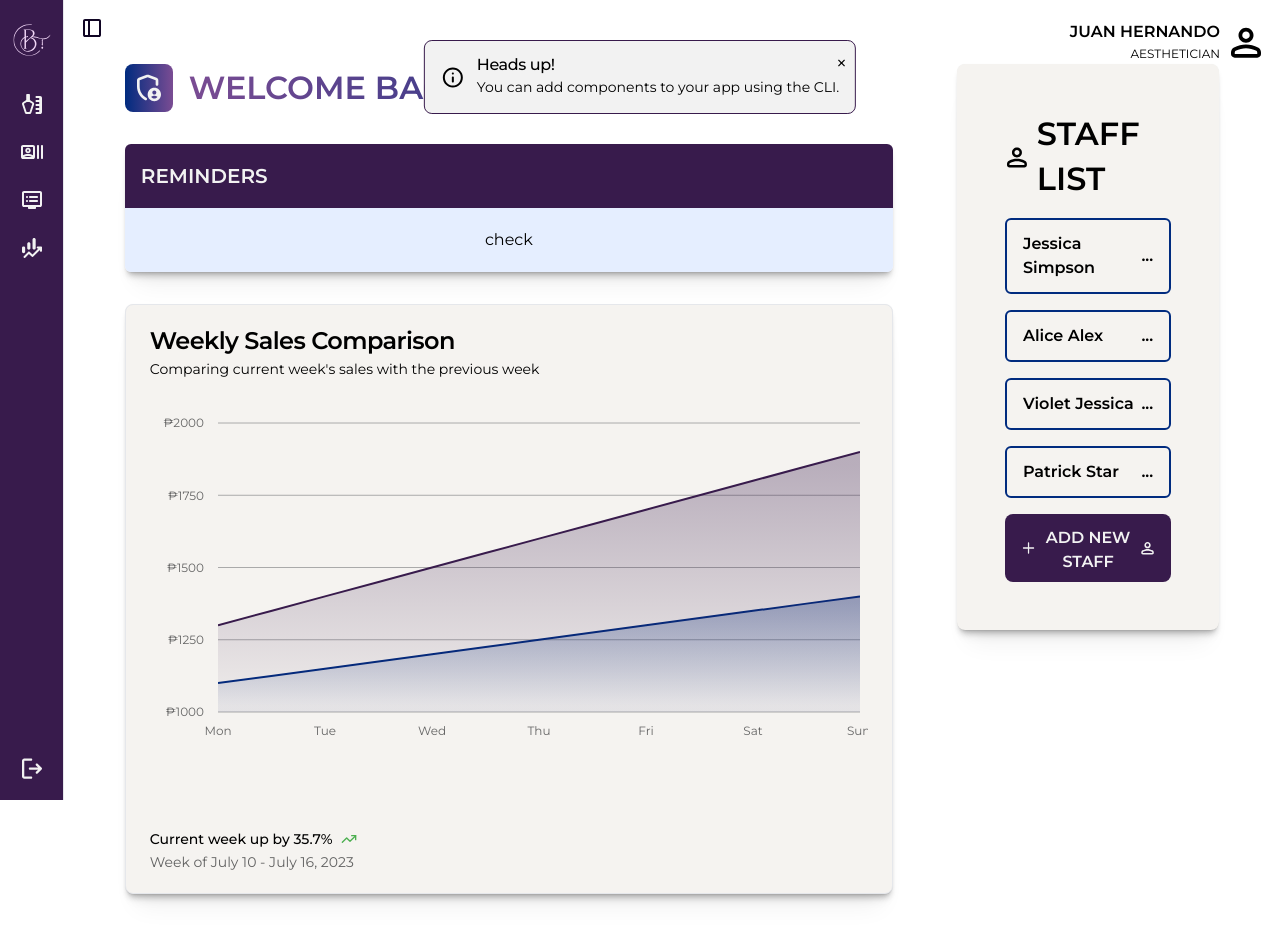
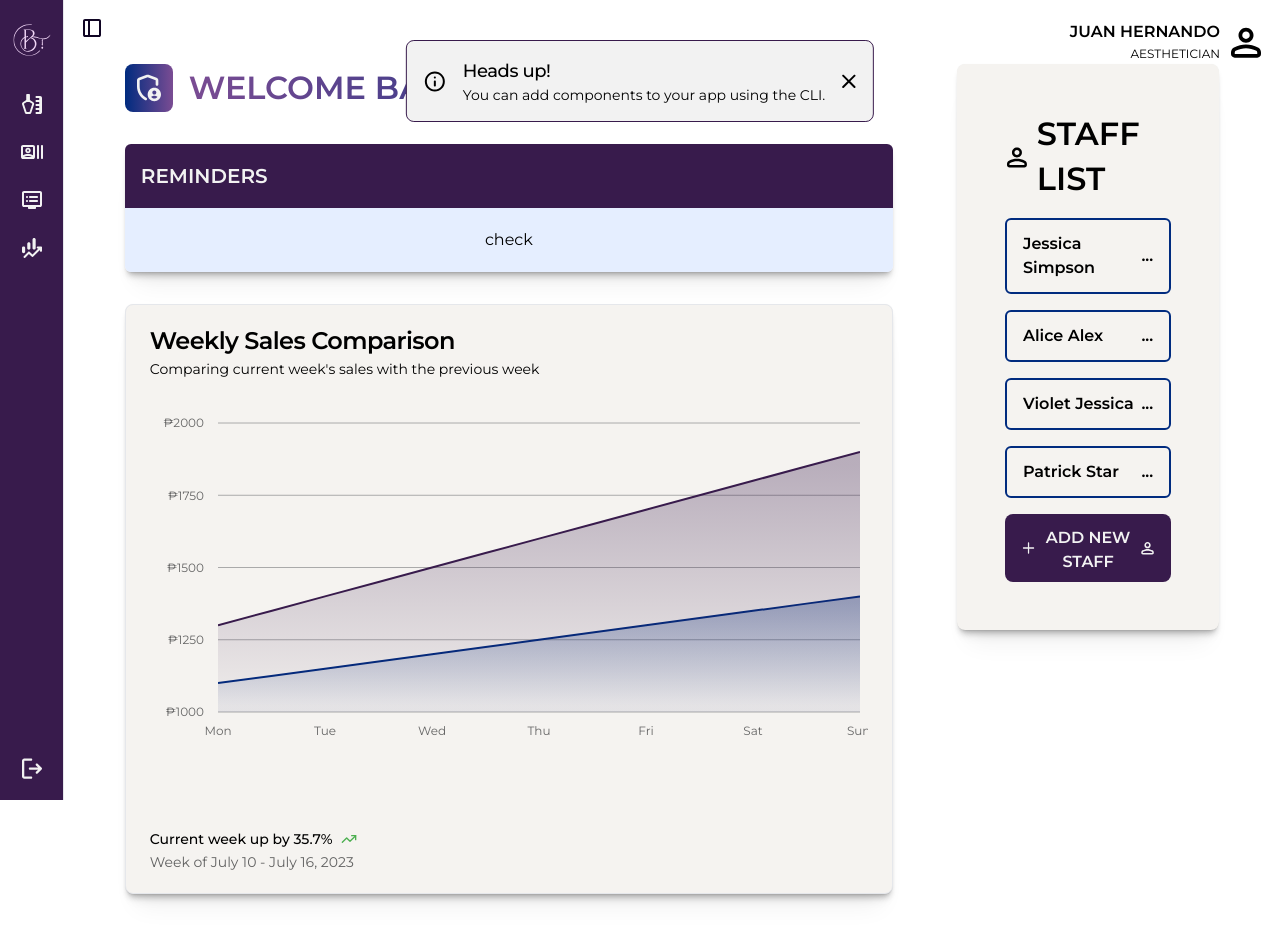
Before and after one commit to SoftwareEnginneringBeautox/testRepository, a React (Vite) app in the folder client/: page /AdminDashboard in a window 1280 px wide. Both pictures are taken after a click on the button "ADD NEW STAFF". Shown: the top 942 px of the page. Built offline with nearby package versions, Linux system fonts and the light colour scheme.

Commit message:
updated Alert.jsx and implemented AlertText

```diff
--- a/client/src/components/ui/Alert.jsx
+++ b/client/src/components/ui/Alert.jsx
@@ -2,13 +2,14 @@ import * as React from "react";
 import { cva } from "class-variance-authority";
 
 import { cn } from "@/lib/utils";
+import CloseIcon from "@/assets/icons/CloseIcon";
 
 const alertVariants = cva(
-  "fixed top-10 left-1/2 -translate-x-1/2 min-w-1/6 rounded-lg border border-lavender-400 p-4 [&>svg~*]:pl-9 [&>svg+div]:translate-y-[-3px] [&>svg]:absolute [&>svg]:top-1/2 [&>svg]:-translate-y-1/2 [&>svg]:text-foreground z-[999]",
+  "fixed flex items-center top-10 left-1/2 -translate-x-1/2 min-w-1/6 rounded-lg border border-lavender-400 p-4 gap-4 z-[999]",
   {
     variants: {
       variant: {
-        default: "bg-customNeutral-100  text-foreground",
+        default: "bg-customNeutral-100 text-foreground",
         destructive:
           "border-destructive/50 text-destructive dark:border-destructive [&>svg]:text-destructive"
       }
@@ -20,21 +21,30 @@ const alertVariants = cva(
 );
 
 const AlertContainer = React.forwardRef(
-  ({ className, variant, ...props }, ref) => (
+  ({ className, variant, children, ...props }, ref) => (
     <div
       ref={ref}
       role="alert"
       className={cn(alertVariants({ variant }), className)}
       {...props}
-    />
+    >
+      {children}
+    </div>
   )
 );
 AlertContainer.displayName = "AlertContainer";
 
+const AlertText = React.forwardRef(({ className, children, ...props }, ref) => (
+  <div ref={ref} className={cn("flex flex-col", className)} {...props}>
+    {children}
+  </div>
+));
+AlertText.displayName = "AlertText";
+
 const AlertTitle = React.forwardRef(({ className, ...props }, ref) => (
   <h5
     ref={ref}
-    className={cn("mb-1 font-medium leading-none tracking-tight", className)}
+    className={cn("font-medium leading-none tracking-tight text-lg", className)}
     {...props}
   />
 ));
@@ -43,7 +53,7 @@ AlertTitle.displayName = "AlertTitle";
 const AlertDescription = React.forwardRef(({ className, ...props }, ref) => (
   <div
     ref={ref}
-    className={cn("text-sm [&_p]:leading-relaxed", className)}
+    className={cn("text-sm text-foreground/80", className)}
     {...props}
   />
 ));
@@ -54,15 +64,15 @@ const CloseAlert = React.forwardRef(({ className, onClick, ...props }, ref) => (
     ref={ref}
     onClick={onClick}
     className={cn(
-      "absolute top-2 right-2 text-foreground hover:text-lavender-400 transition ml-auto text-xl text-foreground",
+      "ml-auto text-foreground hover:text-lavender-400 transition text-lg font-semibold",
       className
     )}
     aria-label="Close Alert"
     {...props}
   >
-    &times;
+    <CloseIcon size={16} />
   </button>
 ));
 CloseAlert.displayName = "CloseAlert";
 
-export { AlertContainer, AlertTitle, AlertDescription, CloseAlert };
+export { AlertContainer, AlertText, AlertTitle, AlertDescription, CloseAlert };
--- a/client/src/pages/AdminDashboard.jsx
+++ b/client/src/pages/AdminDashboard.jsx
@@ -14,6 +14,7 @@ import {
   AlertContainer,
   AlertDescription,
   AlertTitle,
+  AlertText,
   CloseAlert
 } from "@/components/ui/Alert";
 import InformationIcon from "../assets/icons/InformationIcon";
@@ -107,6 +108,9 @@ function AdministratorDashboard() {
 
   const throwAlert = () => {
     setShowAlert(true);
+    setTimeout(() => {
+      setAlertVisible(false);
+    }, 15000);
   };
 
   return (
@@ -114,10 +118,13 @@ function AdministratorDashboard() {
       {showAlert && (
         <AlertContainer>
           <InformationIcon />
-          <AlertTitle>Heads up!</AlertTitle>
-          <AlertDescription>
-            You can add components to your app using the CLI.
-          </AlertDescription>
+          <AlertText>
+            <AlertTitle>Heads up!</AlertTitle>
+            <AlertDescription>
+              You can add components to your app using the CLI.
+            </AlertDescription>
+          </AlertText>
+
           <CloseAlert onClick={() => setShowAlert(false)}>&times;</CloseAlert>
         </AlertContainer>
       )}
```
